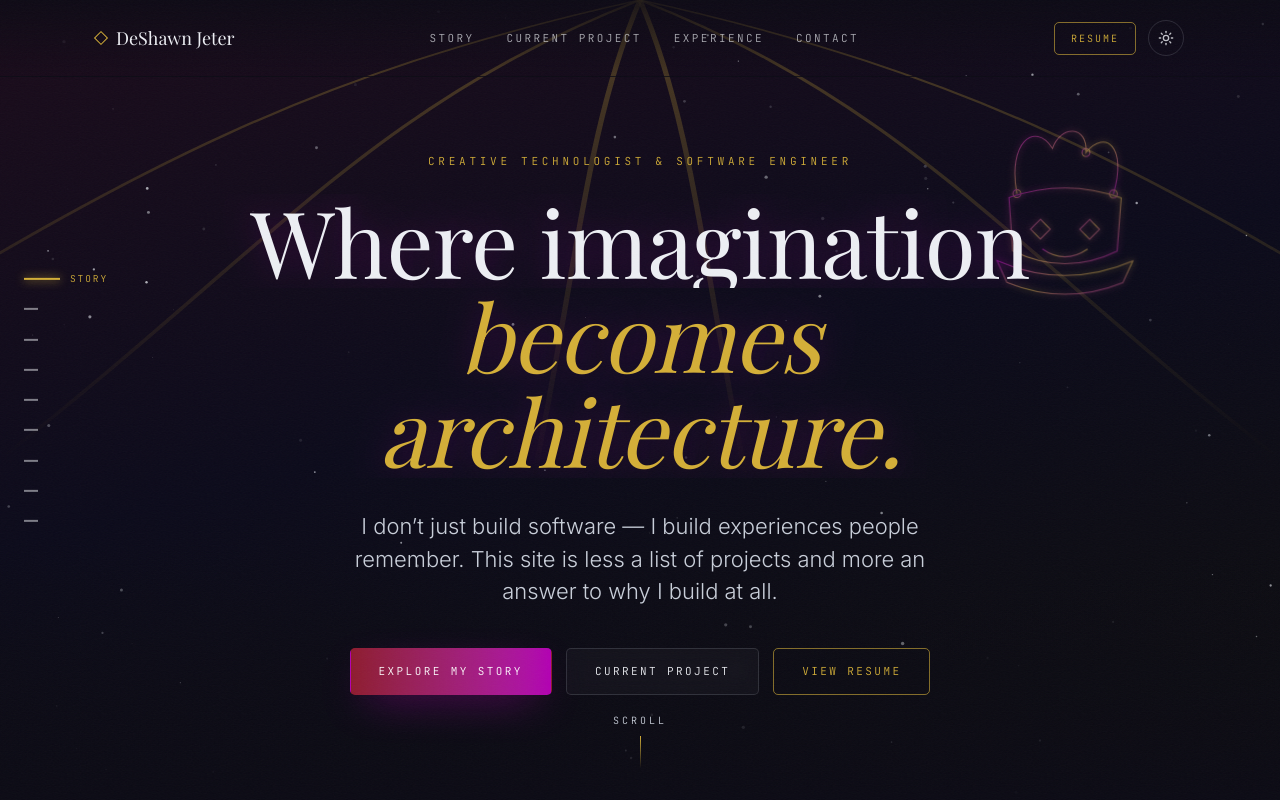
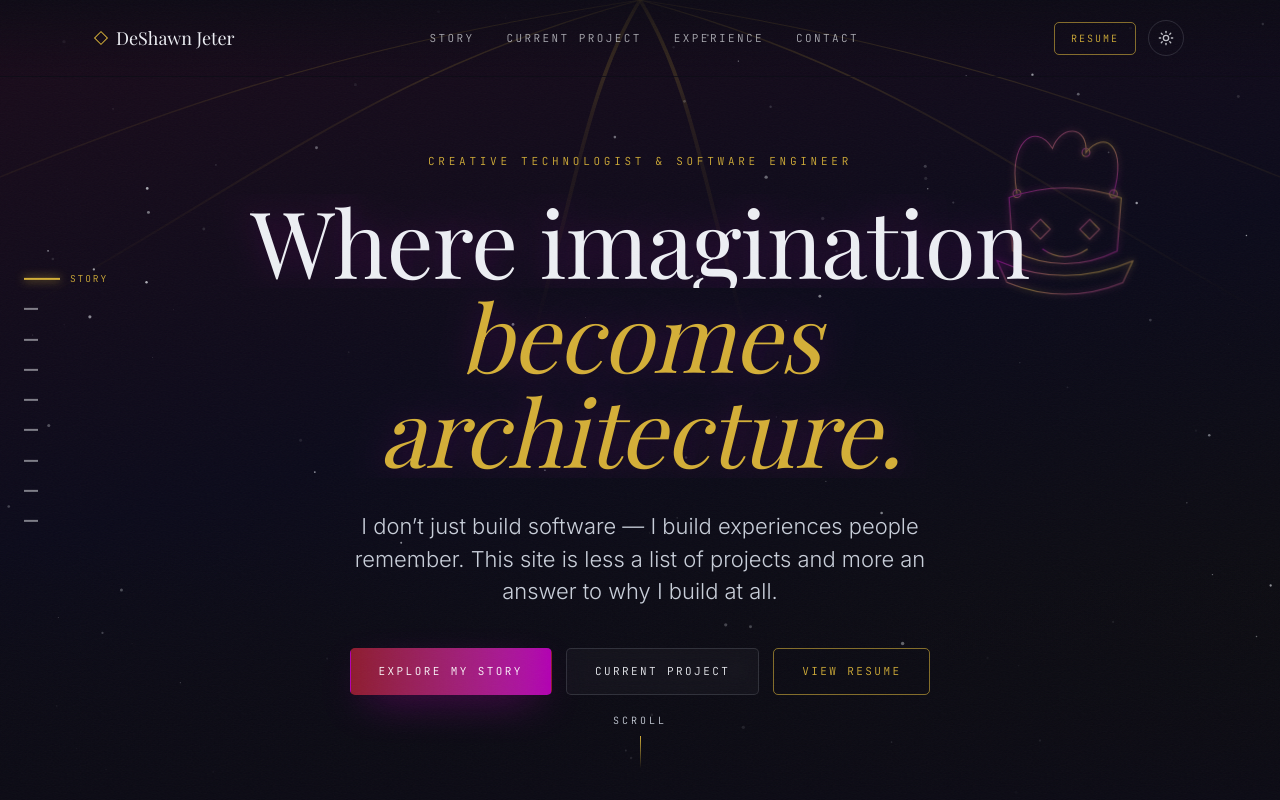
Before and after one commit to DeshawnJeter/personal-website, a Next.js app: page / in a window 1280 px wide. Shown: the top 800 px of the page. Built offline with nearby package versions, Linux system fonts and the light colour scheme.

Commit message:
Auto-commit: build passed at 2026-07-17 09:34:39

```diff
--- a/src/components/motion/cathedral-arches.tsx
+++ b/src/components/motion/cathedral-arches.tsx
@@ -24,11 +24,12 @@ export function CathedralArches({ className }: { className?: string }) {
     >
       <defs>
         <linearGradient id="rib-fade" x1="0" y1="0" x2="0" y2="1">
-          <stop offset="0%" stopColor="var(--gold)" stopOpacity="0.5" />
+          <stop offset="0%" stopColor="var(--gold)" stopOpacity="0.4" />
+          <stop offset="35%" stopColor="var(--gold)" stopOpacity="0.14" />
           <stop offset="100%" stopColor="var(--gold)" stopOpacity="0" />
         </linearGradient>
       </defs>
-      <g fill="none" stroke="url(#rib-fade)" strokeWidth="1">
+      <g fill="none" stroke="url(#rib-fade)" strokeWidth="0.75">
         {ribs.map((d) => (
           <path key={d} d={d} />
         ))}
--- a/src/components/sections/hero.tsx
+++ b/src/components/sections/hero.tsx
@@ -28,7 +28,7 @@ export function Hero() {
       className="relative flex min-h-[100svh] items-center overflow-hidden pt-32 pb-20"
     >
       <Starfield className="absolute inset-0 h-full w-full" />
-      <CathedralArches className="pointer-events-none absolute inset-x-0 top-0 h-[60vh] w-full opacity-60" />
+      <CathedralArches className="pointer-events-none absolute inset-x-0 top-0 h-[42vh] w-full opacity-70" />
       <HolographicJester className="absolute right-[4%] top-[14%] hidden h-56 w-48 md:block lg:right-[8%] lg:h-64 lg:w-56" />
       <div
         className="pointer-events-none absolute inset-x-0 bottom-0 h-[32vh] bg-gradient-to-b from-transparent to-background"
```
